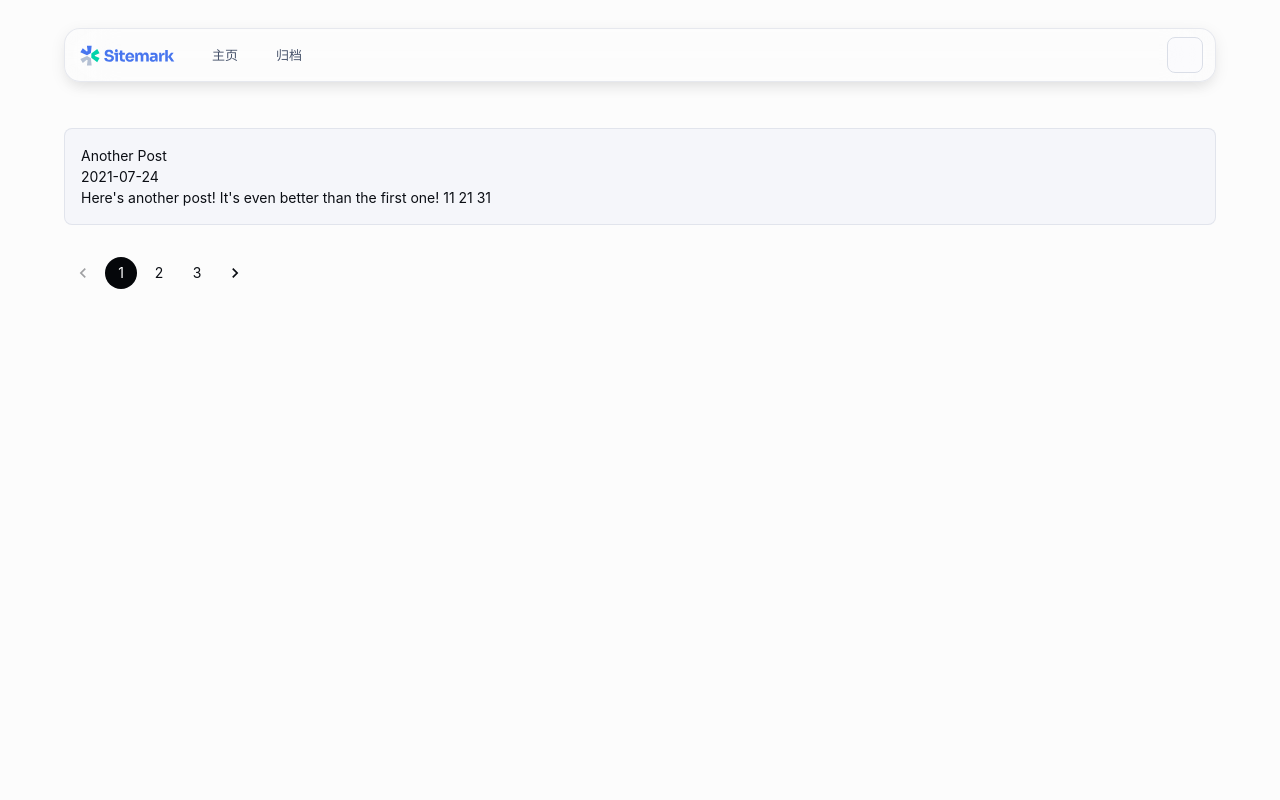
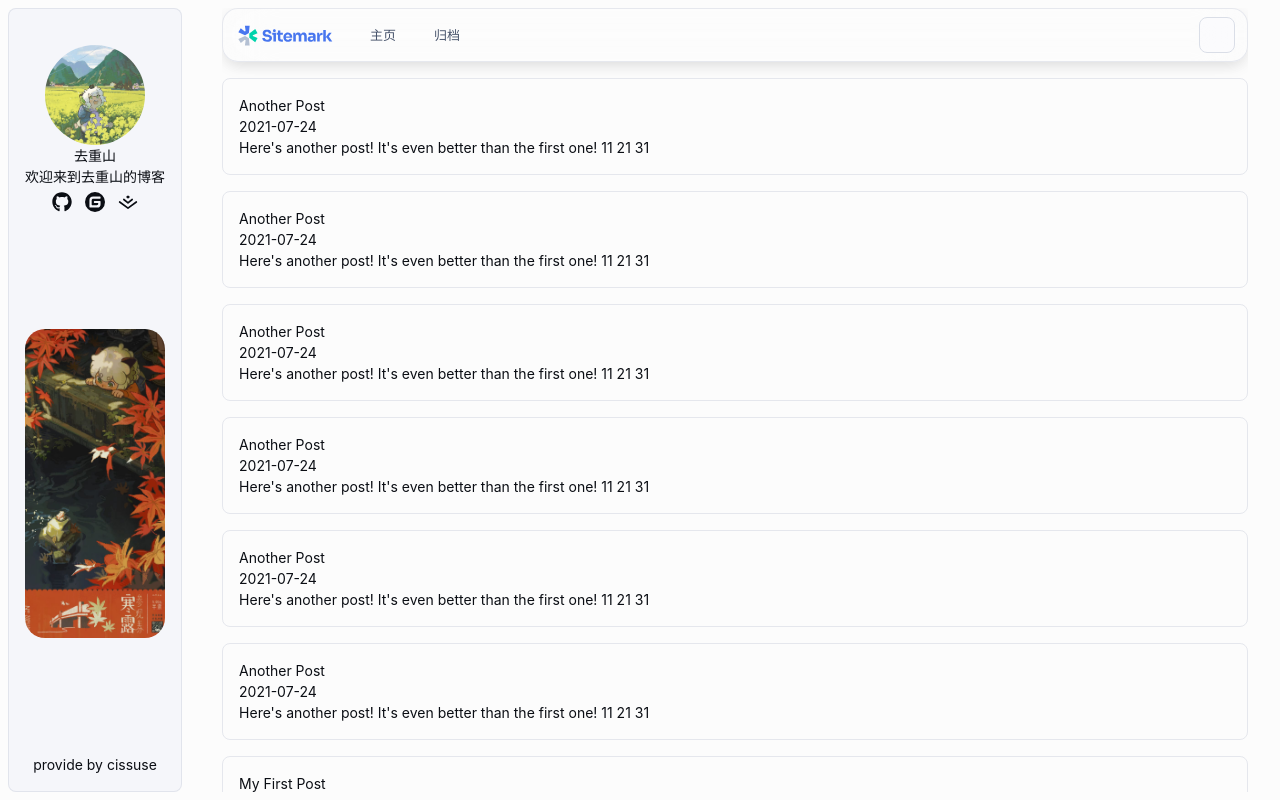
Before and after one commit to cissuse/cissuse.github.io, a Gatsby site: page / in a window 1280 px wide. Built offline with nearby package versions, Linux system fonts and the light colour scheme; Gatsby itself is replaced by a stand-in of ours; some icons are missing.

Commit message:
主页优化

```diff
--- /dev/null
+++ b/notes/test/another-post copy 2.mdx
@@ -0,0 +1,12 @@
+---
+title: "Another Post"
+date: "2021-07-24"
+slug: "another-post"
+---
+
+Here's another post! It's even better than the first one!
+
+# 11
+## 21
+### 31
+![test](./image/avatar.jpg)
--- /dev/null
+++ b/notes/test/another-post copy 3.mdx
@@ -0,0 +1,12 @@
+---
+title: "Another Post"
+date: "2021-07-24"
+slug: "another-post"
+---
+
+Here's another post! It's even better than the first one!
+
+# 11
+## 21
+### 31
+![test](./image/avatar.jpg)
--- /dev/null
+++ b/notes/test/another-post copy 4.mdx
@@ -0,0 +1,12 @@
+---
+title: "Another Post"
+date: "2021-07-24"
+slug: "another-post"
+---
+
+Here's another post! It's even better than the first one!
+
+# 11
+## 21
+### 31
+![test](./image/avatar.jpg)
--- /dev/null
+++ b/notes/test/another-post copy 5.mdx
@@ -0,0 +1,12 @@
+---
+title: "Another Post"
+date: "2021-07-24"
+slug: "another-post"
+---
+
+Here's another post! It's even better than the first one!
+
+# 11
+## 21
+### 31
+![test](./image/avatar.jpg)
--- /dev/null
+++ b/notes/test/another-post copy.mdx
@@ -0,0 +1,12 @@
+---
+title: "Another Post"
+date: "2021-07-24"
+slug: "another-post"
+---
+
+Here's another post! It's even better than the first one!
+
+# 11
+## 21
+### 31
+![test](./image/avatar.jpg)
--- a/package.json
+++ b/package.json
@@ -19,7 +19,8 @@
     "gatsby-source-filesystem": "^5.15.0",
     "gatsby-transformer-sharp": "^5.14.0",
     "react": "^18.2.0",
-    "react-dom": "^18.2.0"
+    "react-dom": "^18.2.0",
+    "react-icons": "^5.5.0"
   },
   "devDependencies": {
     "gh-pages": "^6.3.0",
--- a/src/components/home/header.js
+++ b/src/components/home/header.js
@@ -1,77 +1,86 @@
-import * as React from 'react';
-import { alpha, styled } from '@mui/material/styles';
-import Box from '@mui/material/Box';
-import AppBar from '@mui/material/AppBar';
-import Toolbar from '@mui/material/Toolbar';
-import Button from '@mui/material/Button';
-import IconButton from '@mui/material/IconButton';
-import Container from '@mui/material/Container';
-import Divider from '@mui/material/Divider';
-import MenuItem from '@mui/material/MenuItem';
-import Drawer from '@mui/material/Drawer';
-import MenuIcon from '@mui/icons-material/Menu';
-import CloseRoundedIcon from '@mui/icons-material/CloseRounded';
-import ColorModeIconDropdown from '../../theme/ColorModeIconDropdown';
-import Sitemark from './SitemarkIcon';
-import { navigate } from 'gatsby';
+import * as React from "react"
+import { alpha, styled } from "@mui/material/styles"
+import Box from "@mui/material/Box"
+import AppBar from "@mui/material/AppBar"
+import Toolbar from "@mui/material/Toolbar"
+import Button from "@mui/material/Button"
+import IconButton from "@mui/material/IconButton"
+import Container from "@mui/material/Container"
+import Divider from "@mui/material/Divider"
+import MenuItem from "@mui/material/MenuItem"
+import Drawer from "@mui/material/Drawer"
+import MenuIcon from "@mui/icons-material/Menu"
+import CloseRoundedIcon from "@mui/icons-material/CloseRounded"
+import ColorModeIconDropdown from "../../theme/ColorModeIconDropdown"
+import Sitemark from "./SitemarkIcon"
+import { navigate } from "gatsby"
 
 const StyledToolbar = styled(Toolbar)(({ theme }) => ({
-  display: 'flex',
-  alignItems: 'center',
-  justifyContent: 'space-between',
+  display: "flex",
+  alignItems: "center",
+  justifyContent: "space-between",
   flexShrink: 0,
   borderRadius: `calc(${theme.shape.borderRadius}px + 8px)`,
-  backdropFilter: 'blur(24px)',
-  border: '1px solid',
+  backdropFilter: "blur(24px)",
+  border: "1px solid",
   borderColor: (theme.vars || theme).palette.divider,
   backgroundColor: theme.vars
     ? `rgba(${theme.vars.palette.background.defaultChannel} / 0.4)`
     : alpha(theme.palette.background.default, 0.4),
   boxShadow: (theme.vars || theme).shadows[1],
-  padding: '8px 12px',
-}));
+  padding: "8px 12px",
+}))
 
 export default function Header() {
-  const [open, setOpen] = React.useState(false);
+  const [open, setOpen] = React.useState(false)
 
-  const toggleDrawer = (newOpen) => () => {
-    setOpen(newOpen);
-  };
+  const toggleDrawer = newOpen => () => {
+    setOpen(newOpen)
+  }
 
   return (
     <AppBar
-      position="fixed"
+      position="sticky"
       enableColorOnDark
       sx={{
         boxShadow: 0,
-        bgcolor: 'transparent',
-        backgroundImage: 'none',
-        mt: 'calc(var(--template-frame-height, 0px) + 28px)',
+        bgcolor: "transparent",
+        backgroundImage: "none",
+        // mt: 'calc(var(--template-frame-height, 0px) + 28px)',
       }}
     >
-      <Container maxWidth="lg">
       <StyledToolbar variant="dense" disableGutters>
-          <Box sx={{ flexGrow: 1, display: 'flex', alignItems: 'center', px: 0 }}>
+        <Box sx={{ flexGrow: 1, display: "flex", alignItems: "center", px: 0 }}>
           <Sitemark />
-            <Box sx={{ display: { xs: 'none', md: 'flex' } }}>
-              <Button variant="text" color="info" size="small" onClick={() => navigate('/')}>
+          <Box sx={{ display: { xs: "none", md: "flex" } }}>
+            <Button
+              variant="text"
+              color="info"
+              size="small"
+              onClick={() => navigate("/")}
+            >
               主页
             </Button>
-              <Button variant="text" color="info" size="small"onClick={() => navigate('/archiving')}>
+            <Button
+              variant="text"
+              color="info"
+              size="small"
+              onClick={() => navigate("/archiving")}
+            >
               归档
             </Button>
           </Box>
         </Box>
         <Box
           sx={{
-              display: { xs: 'none', md: 'flex' },
+            display: { xs: "none", md: "flex" },
             gap: 1,
-              alignItems: 'center',
+            alignItems: "center",
           }}
         >
           <ColorModeIconDropdown />
         </Box>
-          <Box sx={{ display: { xs: 'flex', md: 'none' }, gap: 1 }}>
+        <Box sx={{ display: { xs: "flex", md: "none" }, gap: 1 }}>
           <ColorModeIconDropdown size="medium" />
           <IconButton aria-label="Menu button" onClick={toggleDrawer(true)}>
             <MenuIcon />
@@ -82,29 +91,28 @@ export default function Header() {
             onClose={toggleDrawer(false)}
             PaperProps={{
               sx: {
-                  top: 'var(--template-frame-height, 0px)',
+                top: "var(--template-frame-height, 0px)",
               },
             }}
           >
-              <Box sx={{ p: 2, backgroundColor: 'background.default' }}>
+            <Box sx={{ p: 2, backgroundColor: "background.default" }}>
               <Box
                 sx={{
-                    display: 'flex',
-                    justifyContent: 'flex-end',
+                  display: "flex",
+                  justifyContent: "flex-end",
                 }}
               >
                 <IconButton onClick={toggleDrawer(false)}>
                   <CloseRoundedIcon />
                 </IconButton>
               </Box>
-                <MenuItem onClick={() => navigate('/')}>主页</MenuItem>
-                <MenuItem onClick={() => navigate('/archiving')}>归档</MenuItem>
+              <MenuItem onClick={() => navigate("/")}>主页</MenuItem>
+              <MenuItem onClick={() => navigate("/archiving")}>归档</MenuItem>
               <Divider sx={{ my: 3 }} />
             </Box>
           </Drawer>
         </Box>
       </StyledToolbar>
-      </Container>
     </AppBar>
-  );
+  )
 }
--- a/src/components/home/home.module.css
+++ b/src/components/home/home.module.css
@@ -9,6 +9,15 @@
   align-items: center;
   justify-content: space-between;
   height: 100%;
+}
+
+.iconContainer {
+  display: flex;
+  flex-direction: row;
+  align-items: center;
+  justify-content: space-around;
+  width: 100px;
+  margin-top: 5px;
 }
 
 .myInfo {
--- a/src/components/home/info.js
+++ b/src/components/home/info.js
@@ -1,9 +1,14 @@
 import * as React from "react"
 import { StaticImage } from "gatsby-plugin-image"
 import * as styles from "./home.module.css"
+import { FaGithub } from "react-icons/fa"
+import { SiGitee } from "react-icons/si"
+import { TbBrandJuejin } from "react-icons/tb"
+import Typography from "@mui/material/Typography"
+import Box from "@mui/material/Box"
 const Info = () => (
   <div className={styles.infoContainer}>
-    <div className={styles.myInfo}>
+    <Box className={styles.myInfo}>
       <StaticImage
         src="../../images/avatar.jpg" // 图片路径
         alt="Avatar"
@@ -15,12 +20,26 @@ const Info = () => (
           objectFit: "cover", // 确保图片填充圆形区域
         }}
       />
-      <div>cissuse's blog</div>
-      <div>欢迎来到cissuse的博客</div>
-      <div>
-      </div>
-    </div>
-    <footer>provide by cissuse</footer>
+      <Typography>去重山</Typography>
+      <Typography>欢迎来到去重山的博客</Typography>
+      <Box className={styles.iconContainer}>
+        <FaGithub size={20} />
+        <SiGitee size={20} />
+        <TbBrandJuejin size={20} />
+      </Box>
+    </Box>
+    <StaticImage
+      src="../../images/hanlu.jpg" // 图片路径
+      alt="Avatar"
+      placeholder="blurred"
+      width={150}
+      height={330}
+      imgStyle={{
+        borderRadius: "20px",
+        objectFit: "cover", // 确保图片填充圆形区域
+      }}
+    />
+    <Typography variant="body2" component="footer">provide by cissuse</Typography>
   </div>
 )
 
--- a/src/components/index.module.css
+++ b/src/components/index.module.css
@@ -17,8 +17,6 @@
 }
 
 .headerContainer {
-  border: 2px solid black;
-  border-radius: 10px;
   height: 100%;
   width: 100%;
 }
@@ -43,8 +41,6 @@
 }
 
 .mainContainer {
-  border: 2px solid black;
-  border-radius: 10px;
   height: calc(100vh - 84px);
   width: 100%;
   overflow: auto
--- a/src/components/layout.js
+++ b/src/components/layout.js
@@ -4,27 +4,60 @@
  *
  * See: https://www.gatsbyjs.com/docs/how-to/querying-data/use-static-query/
  */
-
-import * as React from "react"
-import * as styles from "./index.module.css"
+import React from "react"
+import CssBaseline from "@mui/material/CssBaseline"
+import AppTheme from "../theme/AppTheme"
 import "./layout.css"
+import Stack from "@mui/material/Stack"
+import Card from "@mui/material/Card"
+import Header from "./home/header"
+import Container from "@mui/material/Container"
 import Info from "./home/info"
-import Header from "./home/header"
-import AppTheme from "../theme/AppTheme"
-import Container from "@mui/material/Container"
-import CssBaseline from "@mui/material/CssBaseline"
+import Box from "@mui/material/Box"
 const Layout = ({ children }) => {
   return (
     <AppTheme>
       <CssBaseline enableColorScheme />
-      <Header />
-      <Container
-        maxWidth="lg"
-        component="main"
-        sx={{ display: "flex", flexDirection: "column", my: 16, gap: 4 }}
+      <Stack
+        direction="row"
+        spacing={2}
+        sx={{ height: "100vh", width: "100vw", padding: 1 }}
       >
-        {children}
-      </Container>
+        <Card
+          sx={{
+            width: "200px",
+            height: "100%",
+            display: {
+              xs: "none",
+              sm: "none",
+              md: "block",
+              lg: "block",
+              xl: "block",
+            },
+          }}
+          only="sm"
+        >
+          <Info />
+        </Card>
+        <Container>
+          <Box
+            sx={{
+              height: "100%",
+              overflow: "auto",
+              "&::-webkit-scrollbar": {
+                height: '1px',
+              },
+              "&::-webkit-scrollbar-thumb": {
+                backgroundColor: "rgba(0,0,0,0.2)",
+                borderRadius: 4,
+              },
+            }}
+          >
+            <Header />
+            {children}
+          </Box>
+        </Container>
+      </Stack>
     </AppTheme>
   )
 }
--- a/src/pages/index.js
+++ b/src/pages/index.js
@@ -7,11 +7,12 @@ import { navigate } from "gatsby"
 import Pagination from "@mui/material/Pagination"
 import Grid from "@mui/material/Grid"
 import Card from "@mui/material/Card"
+import Container from "@mui/material/Container"
 const PAGE_SIZE = 1
 const IndexPage = () => {
   const articleList = useStaticQuery(graphql`
     query {
-      allMdx(limit: 1, skip: 0) {
+      allMdx(limit: 30, skip: 0) {
         totalCount
         edges {
           node {
@@ -40,31 +41,32 @@ const IndexPage = () => {
 
   return (
     <Layout>
-      <Grid container spacing={2}>
+      <Grid container spacing={2} sx={{mt: 2}}>
         {articleList.allMdx.edges.map(({ node }) => (
           <Grid size={12}>
-            <Card key={JSON.stringify(node)} onClick={() => navigate(`/blog/${node.frontmatter.slug}`)}>
+            <Card
+              key={JSON.stringify(node)}
+              onClick={() => navigate(`/blog/${node.frontmatter.slug}`)}
+              sx={{ backgroundColor: "transparent" }}
+            >
               <div>{node.frontmatter.title}</div>
               <div>{node.frontmatter.date}</div>
               <div>{node.excerpt}</div>
             </Card>
           </Grid>
         ))}
+        <Grid>
+          <Pagination
+            count={pageNum}
+            defaultPage={1}
+            onChange={(event, page) => handlePageChange(page)}
+          />
+        </Grid>
       </Grid>
-      <Pagination
-        count={pageNum}
-        defaultPage={1}
-        onChange={(event, page) => handlePageChange(page)}
-      />
     </Layout>
   )
 }
 
-/**
- * Head export to define metadata for the page
- *
- * See: https://www.gatsbyjs.com/docs/reference/built-in-components/gatsby-head/
- */
 export const Head = () => <Seo title="Home" />
 
 export default IndexPage
--- a/src/pages/index.module.css
+++ /dev/null
@@ -1,4 +0,0 @@
-.articleItem {
-    border: 1px solid black;
-    margin: 5px
-}
```
Also changed, not shown: src/templates/blog-list-template.js (+12 -7 lines), src/images/hanlu.jpg (added), 1 other file. Lines whose indentation alone changed are shown as unchanged.
